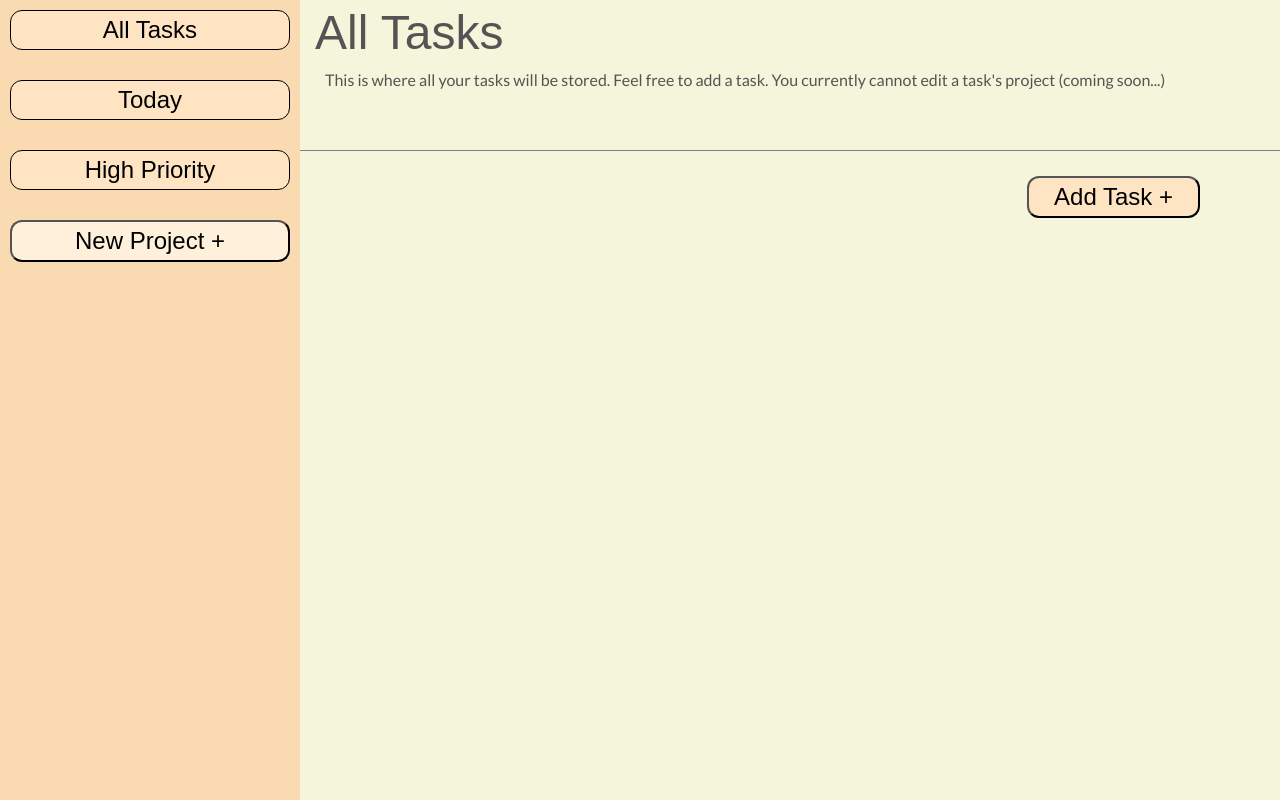
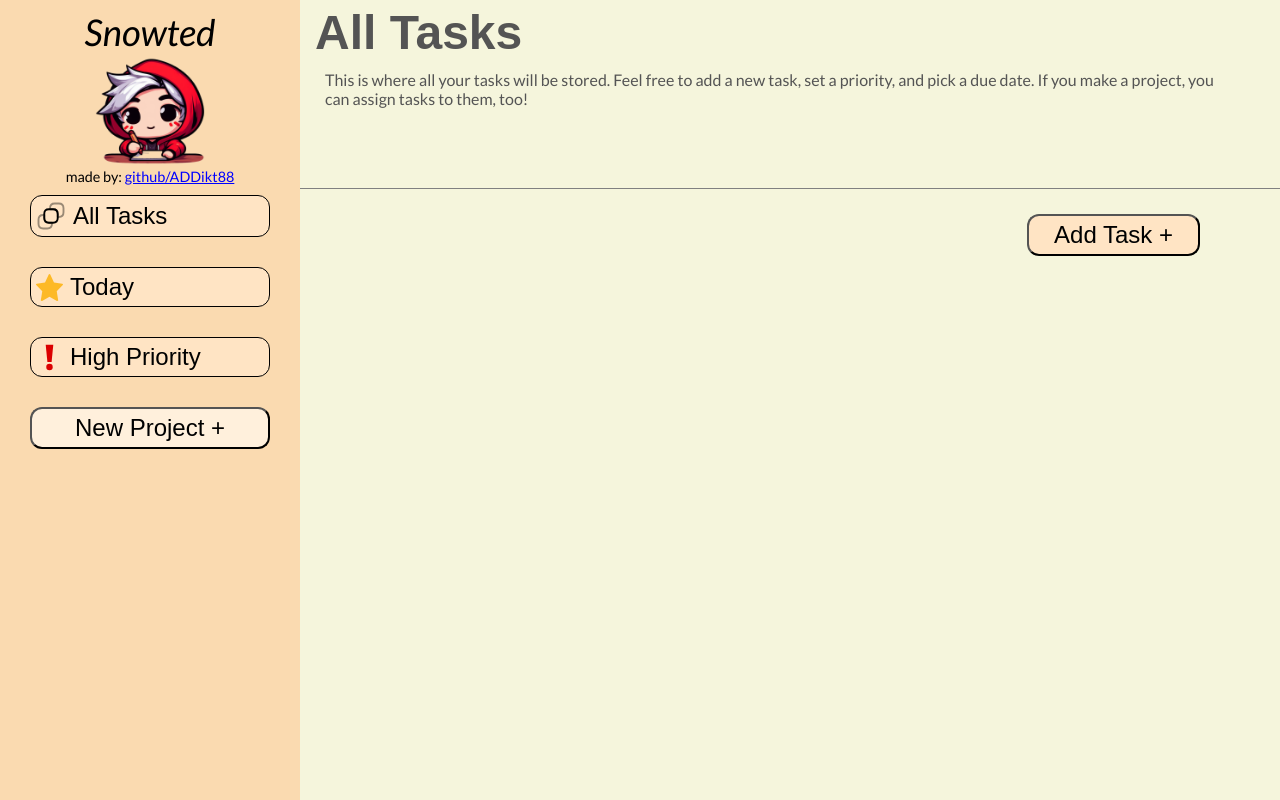
Before and after one commit to ADDikt88/todo-list, a website built with webpack: page src/template.html in a window 1280 px wide. Built offline with nearby package versions, Linux system fonts and the light colour scheme.

Commit message:
Styling finished
Most styling completed with a few more icons, images, and
a link to my github!

```diff
--- a/src/mainpage.js
+++ b/src/mainpage.js
@@ -7,6 +7,7 @@ import flagIcon2 from  "./flag2.svg";
 import flagIcon3 from  "./flag3.svg";
 import calendarIcon from  "./calendar.svg";
 import goldStarIcon from  "./goldstar.svg";
+import redStarIcon from  "./redStar.svg";
 import { parseISO, differenceInDays, compareAsc, format } from "date-fns";
 import { se } from "date-fns/locale";
 //format(new Date(2014,1,11), "yyyy-MM-dd");
@@ -619,8 +620,8 @@ function displayProjectHeader (content, currentProject) {
     const projectDescription = document.createElement("textarea");
     projectDescription.setAttribute("id","proj-desc");
     projectDescription.setAttribute("autocomplete","off");
-    projectDescription.setAttribute("placeholder","Add a description...");
-    projectDescription.setAttribute("rows","4");
+    projectDescription.setAttribute("placeholder","Add a project description...");
+    projectDescription.setAttribute("rows","5");
 
     if (selectedProjectID < 3) {
         projectDescription.disabled = true;
@@ -771,7 +772,7 @@ function setDueDateIcon (date, dueDateDiv) {
     };
 
     if (daysDiff < 0)
-        return setIconAndText(goldStarIcon, "Past Due Date", dueDateDiv);
+        return setIconAndText(redStarIcon, "Past Due Date", dueDateDiv);
     else if (daysDiff > 3)
         return setIconAndText(calendarIcon, date, dueDateDiv);
     else {
--- a/src/projectList.js
+++ b/src/projectList.js
@@ -1,10 +1,14 @@
 import {mainpage, displayProjectHeader, displayToDoItems} from "./mainpage.js";
 import trashIcon from "./trash.svg";
+import flagIcon1 from  "./flag1.svg";
+import goldStarIcon from  "./goldstar.svg";
+import excMarkIcon from  "./exc.svg";
+import allBoxIcon from  "./allBox.svg";
 
 let listOfItems = [];
-let defaultProject = createProject ("All Tasks", "This is where all your tasks will be stored. Feel free to add a task. You currently cannot edit a task's project (coming soon...)", listOfItems, undefined, undefined);
-let todaysProject = createProject ("Today", "These are today's tasks. Adding a task here will automatically categorize it as due today", listOfItems, undefined, undefined);
-let upcomingProject = createProject ("High Priority", "These are high priority tasks. Adding a task here will automatically categorize it as high priority", listOfItems, undefined, undefined);
+let defaultProject = createProject ("All Tasks", "This is where all your tasks will be stored. Feel free to add a new task, set a priority, and pick a due date. If you make a project, you can assign tasks to them, too!", listOfItems, undefined, undefined);
+let todaysProject = createProject ("Today", "These are today's tasks. Adding a task here will automatically categorize it as due today.", listOfItems, undefined, undefined);
+let upcomingProject = createProject ("High Priority", "These are high priority tasks. Adding a task here will automatically categorize it as high priority.", listOfItems, undefined, undefined);
 let projectList = [defaultProject, todaysProject, upcomingProject];
 let selectedProjectID = 0;
 
@@ -118,13 +122,17 @@ function displayProjectList () {
     });
 
 
-    function defaultButtons (id, name ) {
+    function defaultButtons (id, name, projIconImg ) {
         const defaultProjectButton = document.createElement("button");
         defaultProjectButton.setAttribute("class", "projDiv");
         defaultProjectButton.setAttribute("id", "projID_" + id);
         const defaultProjectBtnText = document.createElement("p");
 
         defaultProjectBtnText.textContent = name;
+
+
+
+        defaultProjectButton.appendChild(projIconImg);
         defaultProjectButton.appendChild(defaultProjectBtnText);
 
         // const trashIconImg = document.createElement("img");
@@ -146,9 +154,20 @@ function displayProjectList () {
         projectListContainer.appendChild(defaultProjectButton);
     }
 
-    defaultButtons(0, projectList[0].title);
-    defaultButtons(1, projectList[1].title);
-    defaultButtons(2, projectList[2].title);
+    const allBoxIconImg = document.createElement("img");
+    allBoxIconImg.src = allBoxIcon;
+    allBoxIconImg.height = "30";
+    defaultButtons(0, projectList[0].title, allBoxIconImg);
+
+    const goldStarIconImg = document.createElement("img");
+    goldStarIconImg.src = goldStarIcon;
+    goldStarIconImg.height = "27";
+    defaultButtons(1, projectList[1].title, goldStarIconImg);
+
+    const excMarkIconImg = document.createElement("img");
+    excMarkIconImg.src = excMarkIcon;
+    excMarkIconImg.height = "27";
+    defaultButtons(2, projectList[2].title, excMarkIconImg);
 
     projectListContainer.appendChild(addProjectBtn);
 
--- a/src/sidebar.js
+++ b/src/sidebar.js
@@ -1,10 +1,31 @@
 //import icon from "./icon.jpg";
+import noted from "./noted.png";
 
 import { dueDateMenu } from "./dueDateMenu.js";
 import { displayProjectList } from "./projectList.js";
 
 function sidebar () {
     const content = document.querySelector(".sidebar");
+    const logoDiv = document.createElement("div");
+    logoDiv.setAttribute("class","logoDiv");
+
+    const appTitle = document.createElement("p");
+    appTitle.setAttribute("class","appTitle");
+    appTitle.textContent = "Snowted";
+
+    const notedImg = document.createElement("img");
+    notedImg.setAttribute("id","noted-image");
+    notedImg.src = noted;
+
+    const author = document.createElement("p");
+    author.setAttribute("class","author");
+    author.innerHTML = 'made by: <a href="https://github.com/ADDikt88/" target="_blank">github/ADDikt88</a>';
+
+    logoDiv.appendChild(appTitle);
+    logoDiv.appendChild(notedImg);
+    logoDiv.appendChild(author);
+
+    content.appendChild(logoDiv);
     content.appendChild(displayProjectList());
 }
 
--- a/src/styles.css
+++ b/src/styles.css
@@ -25,13 +25,55 @@ body {
 .sidebar {
     background-color: rgb(250, 218, 176);
     display: grid;
-    grid-template-rows: 300px 1fr;
+    grid-template-rows: 175px 1fr;
+    padding: 10px 20px;
 
 }
 
+.logoDiv {
+  display: flex;
+  flex-direction: column;
+  justify-content: space-between;
+  align-items: center;
+}
+
+.appTitle {
+  font-size: 2.3rem;
+  font-style: italic;
+}
+
+#noted-image {
+  height: 110px;
+}
+
+.author {
+  font-size: 0.9rem;
+}
+
+a:link {
+  color: blue;
+  background-color: transparent;
+  text-decoration: underline;
+}
+a:visited {
+  color: darkblue;
+  background-color: transparent;
+  text-decoration: none;
+}
+a:hover {
+  color: red;
+  background-color: transparent;
+  text-decoration: underline;
+}
+/* a:active {
+  color: yellow;
+  background-color: transparent;
+  text-decoration: underline;
+} */
+
 .main-page {
     display: grid;
-    grid-template-rows: 150px 1fr;
+    grid-template-rows: 188px 1fr;
     background-color:beige;
 
 
@@ -121,9 +163,9 @@ dialog[open]::backdrop {
 
 .projDiv {
   display: flex;
-  justify-content: center;
+  justify-content: flex-start;
   align-items: center;
-  gap: 10px;
+  gap: 7px;
 
   font-size: 1.5rem;
   background-color:bisque;
@@ -182,6 +224,7 @@ dialog[open]::backdrop {
   overflow: hidden;
   white-space: nowrap;
   text-overflow: ellipsis;
+  font-weight: 900;
  }
 
 #proj-desc {
```
Also changed, not shown: src/allBox.svg (added), src/exc.svg (added), src/noted.png (added), src/redStar.svg (added).
